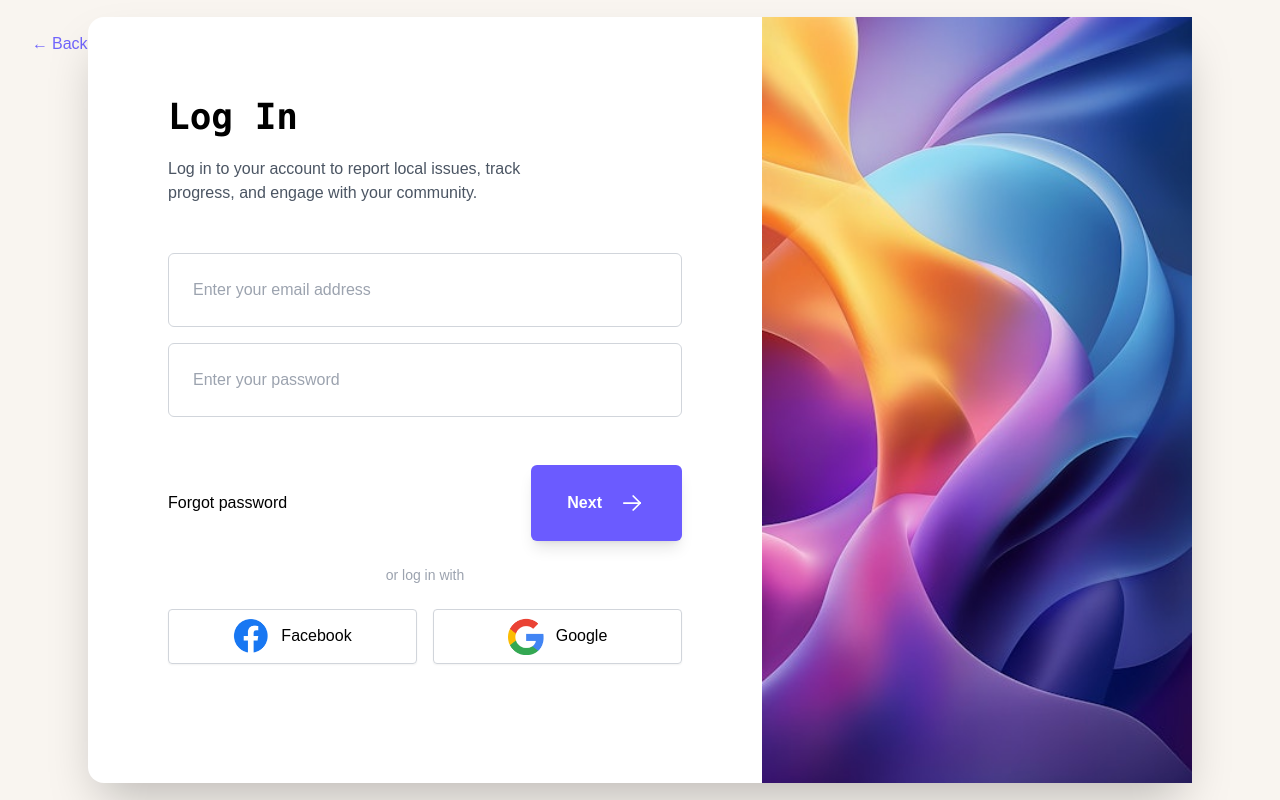
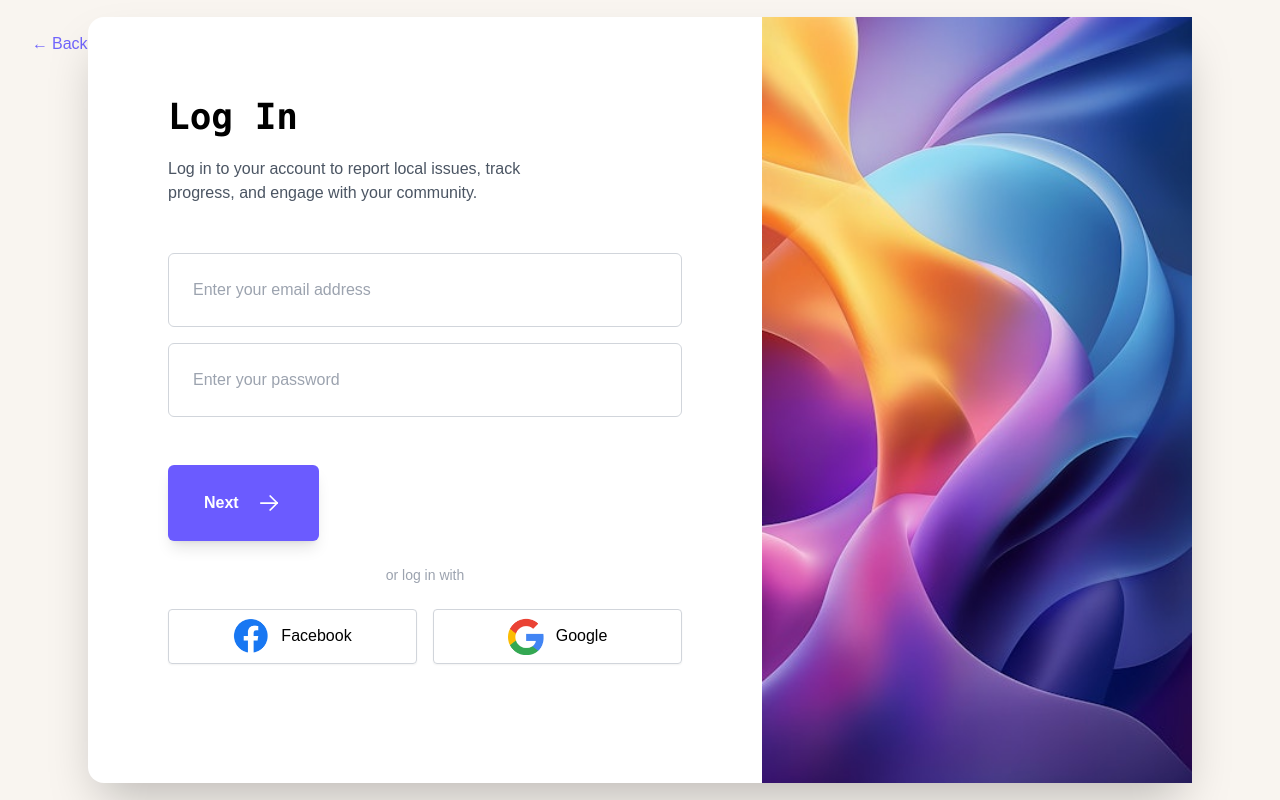
Before and after one commit to mirasoldavila13/NeighborhoodAid, a React (Vite) app in the folder client/: page /login in a window 1280 px wide. Built offline with nearby package versions, Linux system fonts and the light colour scheme.

Commit message:
feat(login): Add modals for success and error messages in login form

```diff
--- a/client/src/pages/Login.tsx
+++ b/client/src/pages/Login.tsx
@@ -1,14 +1,51 @@
-import { Link, useNavigate } from "react-router-dom"; // Import useNavigate for navigation
+import { useState } from "react";
+import { Link, useNavigate } from "react-router-dom";
 import facebookIcon from "../assets/facebook.png";
 import googleIcon from "../assets/google.png";
 import backgroundImage from "../assets/login_image.jpeg";
 
 const Login = () => {
   const navigate = useNavigate();
+  const [email, setEmail] = useState("");
+  const [password, setPassword] = useState("");
+  const [modalMessage, setModalMessage] = useState("");
+  const [showModal, setShowModal] = useState(false);
 
-  const handleLogin = () => {
-    // Temporarily navigate to the dashboard (without validation)
+  const handleCloseModal = () => {
+    setShowModal(false);
+    if (modalMessage === "Login successful!") {
       navigate("/dashboard");
+    }
+  };
+
+  const handleLogin = async (e: React.FormEvent<HTMLFormElement>) => {
+    e.preventDefault();
+
+    try {
+      const response = await fetch("/api/login", {
+        method: "POST",
+        headers: {
+          "Content-Type": "application/json",
+        },
+        body: JSON.stringify({ email, password }),
+      });
+
+      const result = await response.json();
+
+      if (!response.ok) {
+        setModalMessage(result.message || "An error occurred during login.");
+        setShowModal(true);
+        return;
+      }
+
+      // Successful login
+      setModalMessage("Login successful!");
+      setShowModal(true);
+    } catch (error) {
+      console.error("Error during login:", error);
+      setModalMessage("An error occurred during login.");
+      setShowModal(true);
+    }
   };
 
   return (
@@ -24,7 +61,6 @@ const Login = () => {
 
       {/* Card Container */}
       <div className="relative flex flex-col m-6 space-y-10 bg-white shadow-2xl rounded-2xl md:flex-row md:space-y-0 md:m-0">
-        {/* Left Side */}
         <div className="p-6 md:p-20">
           <h2 className="font-mono mb-5 text-4xl font-bold">Log In</h2>
           <p className="max-w-sm mb-12 font-sans font-light text-gray-600">
@@ -32,11 +68,16 @@ const Login = () => {
             engage with your community.
           </p>
 
+          {/* Form */}
+          <form onSubmit={handleLogin}>
             {/* Email Input */}
             <input
               type="email"
               className="w-full p-6 mb-4 border border-gray-300 rounded-md placeholder:font-sans placeholder:font-light"
               placeholder="Enter your email address"
+              value={email}
+              onChange={(e) => setEmail(e.target.value)}
+              required
             />
 
             {/* Password Input */}
@@ -44,17 +85,14 @@ const Login = () => {
               type="password"
               className="w-full p-6 mb-6 border border-gray-300 rounded-md placeholder:font-sans placeholder:font-light"
               placeholder="Enter your password"
+              value={password}
+              onChange={(e) => setPassword(e.target.value)}
+              required
             />
 
-          {/* Middle Content */}
+            {/* Login Button */}
             <div className="flex flex-col items-center justify-between mt-6 space-y-6 md:flex-row md:space-y-0">
-            <div className="font-thin text-cyan-700 hover:underline cursor-pointer">
-              Forgot password
-            </div>
-            <button
-              onClick={handleLogin} // Handle login click
-              className="w-full md:w-auto flex justify-center items-center p-6 space-x-4 font-sans font-bold text-white rounded-md shadow-lg px-9 bg-purpleStrong hover:bg-purpleLighter hover:bg-opacity-90 hover:shadow-lg transition duration-300"
-            >
+              <button className="w-full md:w-auto flex justify-center items-center p-6 space-x-4 font-sans font-bold text-white rounded-md shadow-lg px-9 bg-purpleStrong hover:bg-purpleLighter hover:bg-opacity-90 hover:shadow-lg transition duration-300">
                 <span>Next</span>
                 <svg
                   xmlns="http://www.w3.org/2000/svg"
@@ -73,6 +111,7 @@ const Login = () => {
                 </svg>
               </button>
             </div>
+          </form>
 
           {/* Social Logins */}
           <p className="py-6 text-sm font-thin text-center text-gray-400">
@@ -97,6 +136,22 @@ const Login = () => {
           className="w-[430px] hidden md:block"
         />
       </div>
+
+      {/* Modal for status messages */}
+      {showModal && (
+        <div className="fixed inset-0 z-50 flex items-center justify-center bg-black bg-opacity-50">
+          <div className="bg-white p-6 rounded-lg shadow-lg">
+            <h3 className="text-xl font-semibold mb-4">Login Status</h3>
+            <p>{modalMessage}</p>
+            <button
+              className="mt-4 text-purpleLight"
+              onClick={handleCloseModal}
+            >
+              Close
+            </button>
+          </div>
+        </div>
+      )}
     </div>
   );
 };
```
Lines whose indentation alone changed are shown as unchanged.
